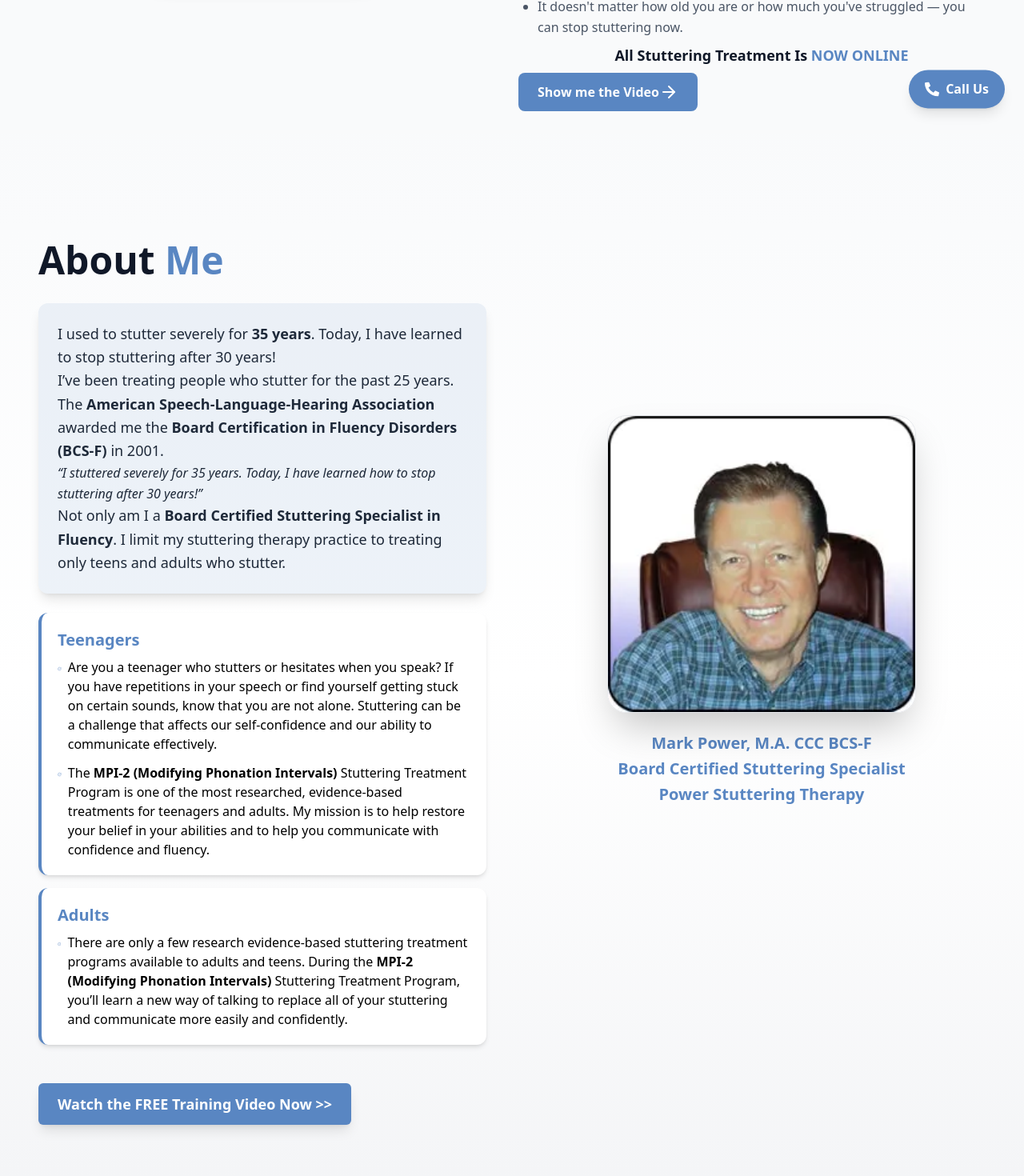
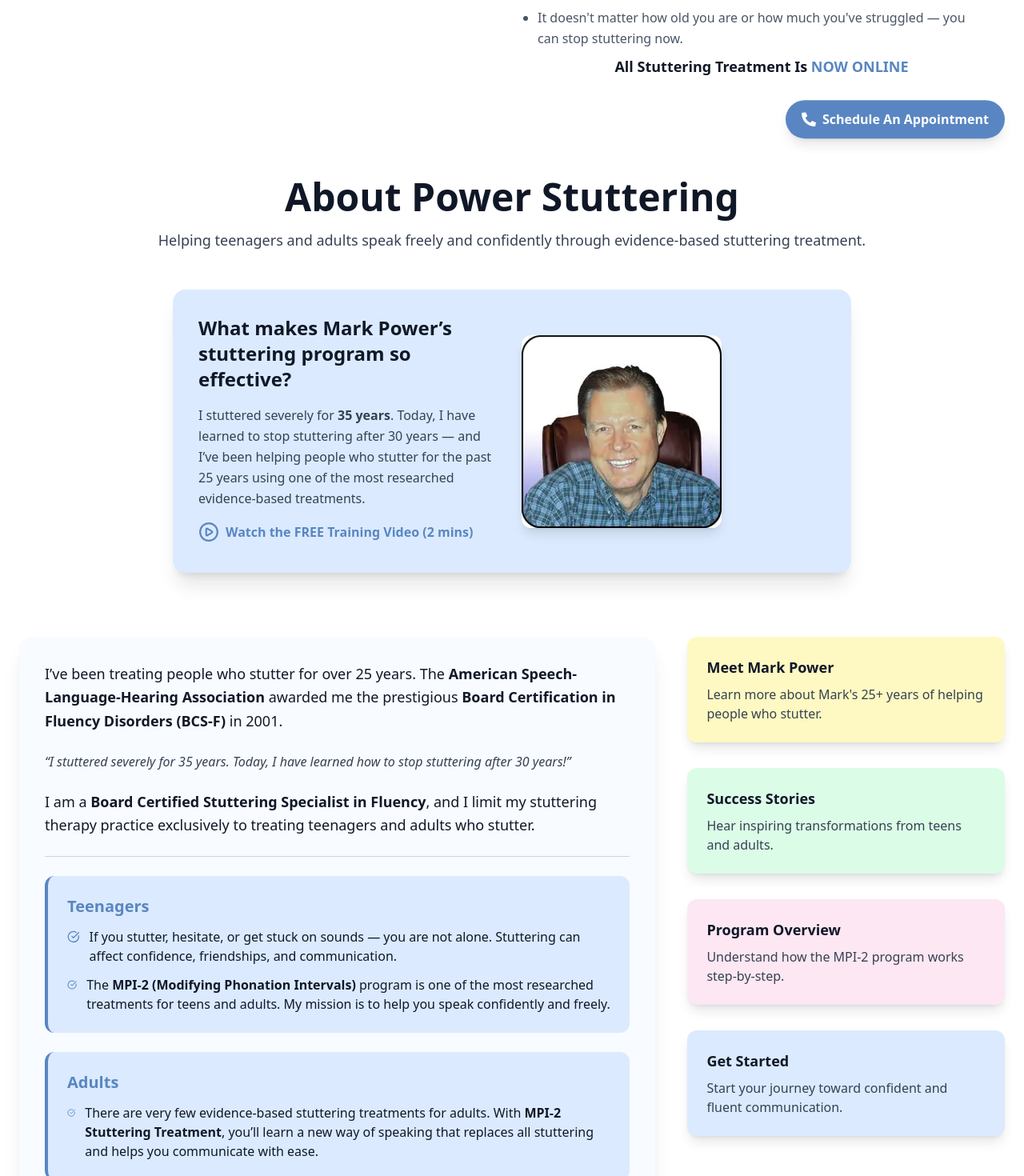
Before and after one commit to itrigerinnovationspvtltd/power-stuttering, a React (Vite) app: page / in a window 1280 px wide. Shown: the part 576-2046 px from the top of the page at 80% size. Built offline with nearby package versions, Linux system fonts and the light colour scheme.

Commit message:
Added About section + minor changes done

```diff
--- a/src/App.jsx
+++ b/src/App.jsx
@@ -16,8 +16,8 @@
   return (
     <>
       <div>
+        <Navbar/>
         <MovingNav/>
-        <Navbar/>
         <FloatingButton/>
         {/* <Hero/> */}
         <Home/>
--- a/src/components/About.jsx
+++ b/src/components/About.jsx
@@ -1,120 +1,175 @@
 import React from "react";
 import { motion } from "framer-motion";
 import about from "../assets/Mark.webp";
-import { CheckCircle } from "lucide-react";
+import { CheckCircle, PlayCircle } from "lucide-react";
 
 const About = () => {
   return (
-    <section
-      id="about"
-      className=" bg-linear-to-b from-gray-50 via-white to-gray-100 py-20 sm:py-32"
-    >
-      <div className="max-w-7xl container mx-auto flex flex-col md:flex-row items-center px-6 md:px-12 gap-16">
-        {/* Left Section */}
+    <section className="bg-white text-gray-900 py-20">
+      {/* HERO SECTION */}
+      <div className="max-w-5xl mx-auto text-center px-6">
+        <h2 className="text-4xl sm:text-5xl font-extrabold text-gray-900">
+          About Power Stuttering
+        </h2>
+        <p className="mt-4 text-lg text-gray-700">
+          Helping teenagers and adults speak freely and confidently through
+          evidence-based stuttering treatment.
+        </p>
+      </div>
+
+      {/* CENTER INFO BOX */}
+      <div className="max-w-4xl mx-auto mt-12 px-6">
         <motion.div
-          className="md:w-1/2 text-center md:text-left space-y-6"
-          initial={{ opacity: 0, x: -60 }}
-          whileInView={{ opacity: 1, x: 0 }}
-          transition={{ duration: 0.8, ease: "easeOut" }}
+          className="bg-blue-100 text-gray-900 p-8 rounded-2xl shadow-xl hover:shadow-2xl"
+          initial={{ opacity: 0, y: 30 }}
+          whileInView={{ opacity: 1, y: 0 }}
+          transition={{ duration: 0.8 }}
           viewport={{ once: true }}
         >
-          <h2 className="text-3xl sm:text-5xl font-extrabold text-gray-900 mb-6 leading-tight">
-            About <span className="text-[#5986c2]">Me</span>
-          </h2>
+          <div className="flex flex-col lg:flex-row gap-6 items-center">
+            <div className="lg:w-1/2 space-y-4">
+              <h3 className="text-2xl font-bold">
+                What makes Mark Power’s stuttering program so effective?
+              </h3>
+              <p className="text-gray-700 leading-relaxed">
+                I stuttered severely for <strong>35 years</strong>. Today, I
+                have learned to stop stuttering after 30 years — and I’ve been
+                helping people who stutter for the past 25 years using one of
+                the most researched evidence-based treatments.
+              </p>
 
-          <motion.div
-            className="bg-[#5986c2]/10 p-6 rounded-xl shadow-lg"
-            initial={{ opacity: 0, y: 30 }}
-            whileInView={{ opacity: 1, y: 0 }}
-            transition={{ delay: 0.2, duration: 0.8 }}
-            viewport={{ once: true }}
+              <a
+                href="#story"
+                className="inline-flex items-center gap-2 text-[#5986c2] font-semibold"
               >
-            <p className="text-gray-800 text-base sm:text-lg leading-relaxed">
-              I used to stutter severely for <strong>35 years</strong>. Today, I
-              have learned to stop stuttering after 30 years!
+                <PlayCircle size={26} />
+                Watch the FREE Training Video (2 mins)
+              </a>
+            </div>
+
+            <div className="lg:w-1/2">
+              <img
+                src={about}
+                alt="Mark Power"
+                className="rounded-xl shadow-lg"
+              />
+            </div>
+          </div>
+        </motion.div>
+      </div>
+
+      {/* CONTENT ROW */}
+      <div className="max-w-7xl mx-auto mt-20 px-6 flex flex-col lg:flex-row gap-10">
+        {/* MAIN TEXT SECTION */}
+        <div className="lg:w-2/3 space-y-6 bg-[#f8fbff] text-gray-900 p-8 rounded-2xl shadow-xl">
+          <p className="text-lg leading-relaxed">
+            I’ve been treating people who stutter for over 25 years. The{" "}
+            <strong>American Speech-Language-Hearing Association</strong> awarded
+            me the prestigious{" "}
+            <strong>Board Certification in Fluency Disorders (BCS-F)</strong> in
+            2001.
           </p>
-            <p className="text-gray-800 text-base sm:text-lg leading-relaxed">I’ve been treating people who stutter for the past 25 years. The <span className="font-bold">American Speech-Language-Hearing Association</span> awarded me the <span className="font-bold">Board Certification in Fluency Disorders (BCS-F)</span> in 2001.</p>
-            <p className="text-gray-800 text-sm sm:text-base leading-relaxed italic">“I stuttered severely for 35 years. Today, I have learned how to stop stuttering after 30 years!”</p>
-            <p className="text-gray-800 text-base sm:text-lg leading-relaxed">Not only am I a <span className="font-bold">Board Certified Stuttering Specialist in Fluency</span>. I limit my stuttering therapy practice to treating only teens and adults who stutter.</p>
-          </motion.div>
 
-          <motion.div
-            className="space-y-4"
-            initial={{ opacity: 0 }}
-            whileInView={{ opacity: 1 }}
-            transition={{ delay: 0.4, duration: 0.8 }}
-            viewport={{ once: true }}
-          >
-            {/* Teenagers Section */}
-            <div className="bg-white rounded-xl shadow-md p-5 border-l-4 border-[#5986c2]">
-              <h3 className="text-[#5986c2] font-bold text-xl mb-2">Teenagers</h3>
+          <p className="italic text-gray-700">
+            “I stuttered severely for 35 years. Today, I have learned how to stop
+            stuttering after 30 years!”
+          </p>
+
+          <p className="text-lg leading-relaxed">
+            I am a{" "}
+            <strong>Board Certified Stuttering Specialist in Fluency</strong>,
+            and I limit my stuttering therapy practice exclusively to treating
+            teenagers and adults who stutter.
+          </p>
+          <hr className="text-gray-300"></hr>
+
+          {/* TEENS BOX */}
+          <div className="bg-blue-100 p-6 rounded-xl border-l-4 border-[#5986c2]">
+            <h3 className="text-[#5986c2] text-xl font-bold mb-3">Teenagers</h3>
             <ul className="space-y-3">
-                <li className="flex items-start gap-2">
-                  <CheckCircle className="text-[#5986c2] mt-1" size={20} />
+              <li className="flex gap-3">
+                <CheckCircle className="text-[#5986c2]" />
                 <p>
-                    Are you a teenager who stutters or hesitates when you speak? If you have repetitions in your speech or find yourself getting stuck on certain sounds, know that you are not alone. Stuttering can be a challenge that affects our self-confidence and our ability to communicate effectively.
+                  If you stutter, hesitate, or get stuck on sounds — you are not
+                  alone. Stuttering can affect confidence, friendships, and
+                  communication.
                 </p>
               </li>
-                <li className="flex items-start gap-2">
-                  <CheckCircle className="text-[#5986c2] mt-1" size={20} />
+              <li className="flex gap-3">
+                <CheckCircle className="text-[#5986c2]" />
                 <p>
-                    The <span className="font-bold">MPI-2 (Modifying Phonation Intervals)</span> Stuttering Treatment Program is one of the most researched, evidence-based treatments for teenagers and adults. My mission is to help restore your belief in your abilities and to help you communicate with confidence and fluency.
+                  The <strong>MPI-2 (Modifying Phonation Intervals)</strong>{" "}
+                  program is one of the most researched treatments for teens and
+                  adults. My mission is to help you speak confidently and freely.
                 </p>
               </li>
             </ul>
           </div>
 
-            {/* Adults Section */}
-            <div className="bg-white rounded-xl shadow-md p-5 border-l-4 border-[#5986c2]">
-              <h3 className="text-[#5986c2] font-bold text-xl mb-2">Adults</h3>
+          {/* ADULTS BOX */}
+          <div className="bg-blue-100 p-6 rounded-xl border-l-4 border-[#5986c2]">
+            <h3 className="text-[#5986c2] text-xl font-bold mb-3">Adults</h3>
             <ul className="space-y-3">
-                <li className="flex items-start gap-2">
-                  <CheckCircle className="text-[#5986c2] mt-1" size={20} />
+              <li className="flex gap-3">
+                <CheckCircle className="text-[#5986c2]" />
                 <p>
-                    There are only a few research evidence-based stuttering treatment programs available to adults and teens. During the <span className="font-bold">MPI-2 (Modifying Phonation Intervals)</span> Stuttering Treatment Program, you’ll learn a new way of talking to replace all of your stuttering and communicate more easily and confidently.
+                  There are very few evidence-based stuttering treatments for
+                  adults. With{" "}
+                  <strong>MPI-2 Stuttering Treatment</strong>, you’ll learn a
+                  new way of speaking that replaces all stuttering and helps you
+                  communicate with ease.
                 </p>
               </li>
             </ul>
           </div>
-          </motion.div>
-
-          <motion.a
-            href="https://powerstuttering.com/1-google-ads-scq-free-training1"
-            className="inline-block mt-6"
-            initial={{ opacity: 0, scale: 0.8 }}
-            whileInView={{ opacity: 1, scale: 1 }}
-            transition={{ delay: 0.6, duration: 0.5 }}
-            viewport={{ once: true }}
-          >
-            <button className="bg-[#5986c2] hover:bg-[#3873bf] text-white font-semibold text-base sm:text-lg px-6 py-3 rounded-md transition duration-300 shadow-lg">
-              Watch the FREE Training Video Now &gt;&gt;
-            </button>
-          </motion.a>
-        </motion.div>
-
-        {/* Right Section */}
-        <motion.div
-          className="md:w-1/2 flex flex-col items-center"
-          initial={{ opacity: 0, x: 60 }}
-          whileInView={{ opacity: 1, x: 0 }}
-          transition={{ duration: 0.8, ease: "easeOut" }}
-          viewport={{ once: true }}
-        >
-          <div className="relative rounded-3xl overflow-hidden shadow-2xl border border-gray-200 group lg:-mt-44">
-            <img
-              src={about}
-              alt="Mark Power - Board Certified Stuttering Specialist"
-              className="w-96 h-full object-cover transform group-hover:scale-105 transition-transform duration-500"
-            />
         </div>
 
-          {/* Text below the image */}
-          <div className="mt-6 text-center text-[#5986c2] text-xl font-semibold space-y-1">
-            <p>Mark Power, M.A. CCC BCS-F</p>
-            <p>Board Certified Stuttering Specialist</p>
-            <p>Power Stuttering Therapy</p>
+        {/* SIDE CARDS */}
+        <div className="lg:w-1/3 space-y-8">
+         <motion.div
+    className="p-6 rounded-xl shadow-lg bg-yellow-100"
+    initial={{ opacity: 0 }}
+    whileInView={{ opacity: 1 }}
+    transition={{ duration: 0.8 }}
+  >
+    <h4 className="font-bold text-lg mb-2">Meet Mark Power</h4>
+    <p className="text-gray-700">Learn more about Mark's 25+ years of helping people who stutter.</p>
+  </motion.div>
+          <motion.div
+    className="p-6 rounded-xl shadow-lg bg-green-100"
+    initial={{ opacity: 0 }}
+    whileInView={{ opacity: 1 }}
+    transition={{ duration: 0.8, delay: 0.3 }}
+  >
+    <h4 className="font-bold text-lg mb-2">Success Stories</h4>
+    <p className="text-gray-700">Hear inspiring transformations from teens and adults.</p>
+  </motion.div>
+  <motion.div
+    className="p-6 rounded-xl shadow-lg bg-pink-100"
+    initial={{ opacity: 0 }}
+    whileInView={{ opacity: 1 }}
+    transition={{ duration: 0.8, delay: 0.4 }}
+  >
+    <h4 className="font-bold text-lg mb-2">Program Overview</h4>
+    <p className="text-gray-700">Understand how the MPI-2 program works step-by-step.</p>
+  </motion.div>
+  <motion.div
+    className="p-6 rounded-xl shadow-lg bg-blue-100"
+    initial={{ opacity: 0 }}
+    whileInView={{ opacity: 1 }}
+    transition={{ duration: 0.8, delay: 0.5 }}
+  >
+    <h4 className="font-bold text-lg mb-2">Get Started</h4>
+    <p className="text-gray-700">Start your journey toward confident and fluent communication.</p>
+  </motion.div>
         </div>
-        </motion.div>
+      </div>
+
+      {/* SIGNATURE */}
+      <div className="text-center text-gray-600 mt-16">
+        <p className="font-semibold text-lg">Mark Power, M.A. CCC BCS-F</p>
+        <p className="text-sm">Board Certified Stuttering Specialist</p>
+        <p className="text-sm">Power Stuttering Therapy</p>
       </div>
     </section>
   );
--- a/src/components/FloatingButton.jsx
+++ b/src/components/FloatingButton.jsx
@@ -5,11 +5,11 @@
   return (
     <a
       href="tel: "
-      className="fixed bottom-10 right-6 sm:bottom-20 bg-[#5986c2] hover:bg-[#3873bf] text-white font-semibold py-3 px-5 rounded-full shadow-lg flex items-center gap-2 z-50 animate-bounce transition-transform duration-300"
+      className="fixed bottom-10 right-6  bg-[#5986c2] hover:bg-[#3873bf] text-white font-semibold py-3 px-5 rounded-full shadow-lg flex items-center gap-2 z-50 animate-bounce transition-transform duration-300"
 
     >
       <FaPhoneAlt className="text-lg" />
-      <span>Call Us</span>
+      <span>Schedule An Appointment</span>
     </a>
   );
 };
--- a/src/components/Home.jsx
+++ b/src/components/Home.jsx
@@ -5,7 +5,7 @@
 
 const Home = () => {
   return (
-    <section className="bg-[#f9fafb] text-gray-900 min-h-[70vh] flex items-center justify-center px-6 py-5">
+    <section className="bg-white text-gray-900 min-h-[75vh] flex items-center justify-center px-6 py-5">
       <div className="max-w-7xl w-full flex flex-col md:flex-row items-center gap-4">
 
         {/* Left Section (Image) */}
@@ -24,7 +24,7 @@
             />
             {/* Animated Colored Speech Bubbles */}
             <motion.div
-              className="absolute top-0 -left-4 w-16 h-16 bg-pink-400 rounded-full opacity-80"
+              className="absolute top-0 -left-4 w-20 h-20 bg-pink-400 rounded-full opacity-80"
               animate={{ y: [0, -10, 0] }}
               transition={{ repeat: Infinity, duration: 3, ease: "easeInOut" }}
             ></motion.div>
@@ -43,7 +43,7 @@
 
         {/* Right Section (Text) */}
         <motion.div
-          className="flex-1 text-center md:text-left"
+          className="flex-1 text-left md:text-left"
           initial={{ opacity: 0, y: 40 }}
           whileInView={{ opacity: 1, y: 0 }}
           transition={{ duration: 0.8, ease: "easeOut" }}
@@ -119,10 +119,6 @@
             All Stuttering Treatment Is{" "}
             <span className="text-[#5986c2]">NOW ONLINE</span>
           </p>
-            <button className="inline-flex bg-[#5986c2] hover:bg-[#3873bf] text-white font-semibold px-6 py-3 rounded-lg transition mb-2 ">
-              Show me the Video
-              <ArrowRight className="w-6 h-6" />
-            </button>
           </motion.div>
       </div>
     </section>
--- a/src/components/HowWork.jsx
+++ b/src/components/HowWork.jsx
@@ -31,7 +31,7 @@
 
 const HowWork = () => {
   return (
-    <section className="py-10 sm:py-16 px-6 max-w-7xl mx-auto rounded-md">
+    <section id='work' className="py-10 sm:py-16 px-6 max-w-7xl mx-auto rounded-md">
       {/* Animated Heading */}
       <motion.h2
         className="text-4xl sm:text-5xl font-extrabold text-gray-900 mb-8"
--- a/src/components/MovingNav.jsx
+++ b/src/components/MovingNav.jsx
@@ -8,7 +8,7 @@
   return (
     <nav
       onClick={handleClick}
-      className="w-full bg-black border-b-2 border-[#5986c2] overflow-hidden cursor-pointer py-3"
+      className="w-full bg-[#5986c2] border-b-2 border-[#5986c2] overflow-hidden cursor-pointer py-3 mt-16"
     >
       <div className="inline-block whitespace-nowrap animate-scroll-left pause-on-hover font-semibold text-white text-lg">
         Join the Free Summit Now
--- a/src/components/Navbar.jsx
+++ b/src/components/Navbar.jsx
@@ -7,7 +7,7 @@
   const toggleMenu = () => setIsOpen(!isOpen);
 
   return (
-    <nav className="bg-white/80 backdrop-blur-md shadow-lg  top-0 z-50">
+    <nav className="fixed w-full bg-white/80 backdrop-blur-md shadow-lg top-0 z-50">
       <div className="container mx-auto flex justify-between items-center px-8 ">
         {/* Logo */}
         <div className="cursor-pointer">
@@ -56,15 +56,15 @@
               Customer Reviews
             </a>
           </li>
+          <li>
+            <a
+              href="#work"
+              className="hover:text-[#5986c2] transition-colors duration-200"
+            >
+              How It Works
+            </a>
+          </li>
         </ul>
-
-        {/* Call Us Button */}
-        <a
-          href="tel:"
-          className="hidden lg:block bg-[#5986c2] hover:bg-[#3873bf] rounded-xl py-2 px-6 text-white text-base md:text-lg font-semibold shadow-md hover:shadow-lg transition-all duration-200"
-        >
-          Call Us
-        </a>
       </div>
 
       {/* Mobile Menu */}
@@ -100,11 +100,11 @@
           </li>
           <li>
             <a
-              href="tel:"
+              href="#work"
               onClick={toggleMenu}
-              className="bg-[#5986c2] hover:bg-[#3873bf] rounded-xl py-2 px-6 text-white text-lg font-semibold"
+              className="hover:text-[#5986c2]"
             >
-              Call Us
+              How It Works
             </a>
           </li>
         </ul>
--- a/src/components/Testimonials.jsx
+++ b/src/components/Testimonials.jsx
@@ -46,7 +46,7 @@
 ];
 
 // Array of background colors for each card
-const bgColors = ["bg-purple-100", "bg-green-100", "bg-blue-100", "bg-yellow-100", "bg-pink-100"];
+const bgColors = ["bg-purple-50", "bg-green-50", "bg-blue-50", "bg-yellow-50", "bg-pink-50"];
 
 const Testimonials = () => {
   return (
```
Lines whose indentation alone changed are shown as unchanged.
